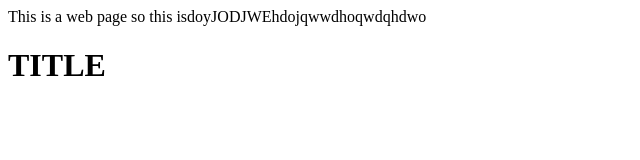
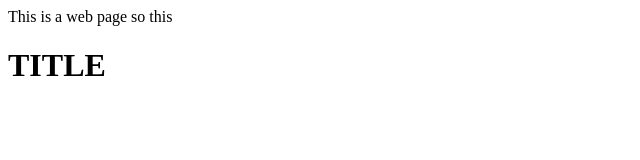
Before and after one commit to daniel-espinoza-79/jenkins, a plain HTML site: page web-page-01/index.html in a window 1280 px wide. Shown: the whole page, without its empty margins (0-640 px from the left). Drawn offline with Linux system fonts and the light colour scheme.

Commit message:
Update index.html

```diff
--- a/web-page-01/index.html
+++ b/web-page-01/index.html
@@ -1,5 +1,5 @@
 <html>
 
-	<body>This is a web page so this isdoyJODJWEhdojqwwdhoqwdqhdwo</body>
+	<body>This is a web page so this</body>
 		<h1>TITLE</h1>
 	</html>
```
